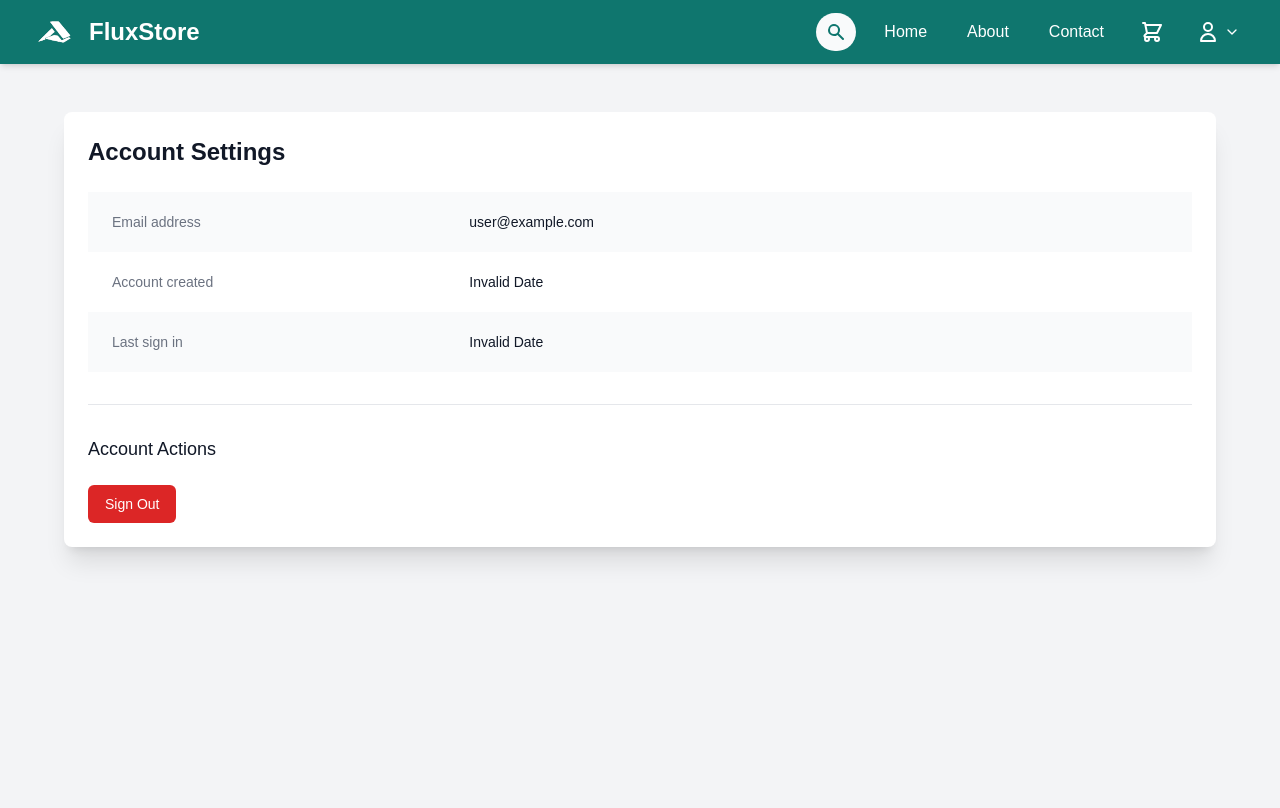
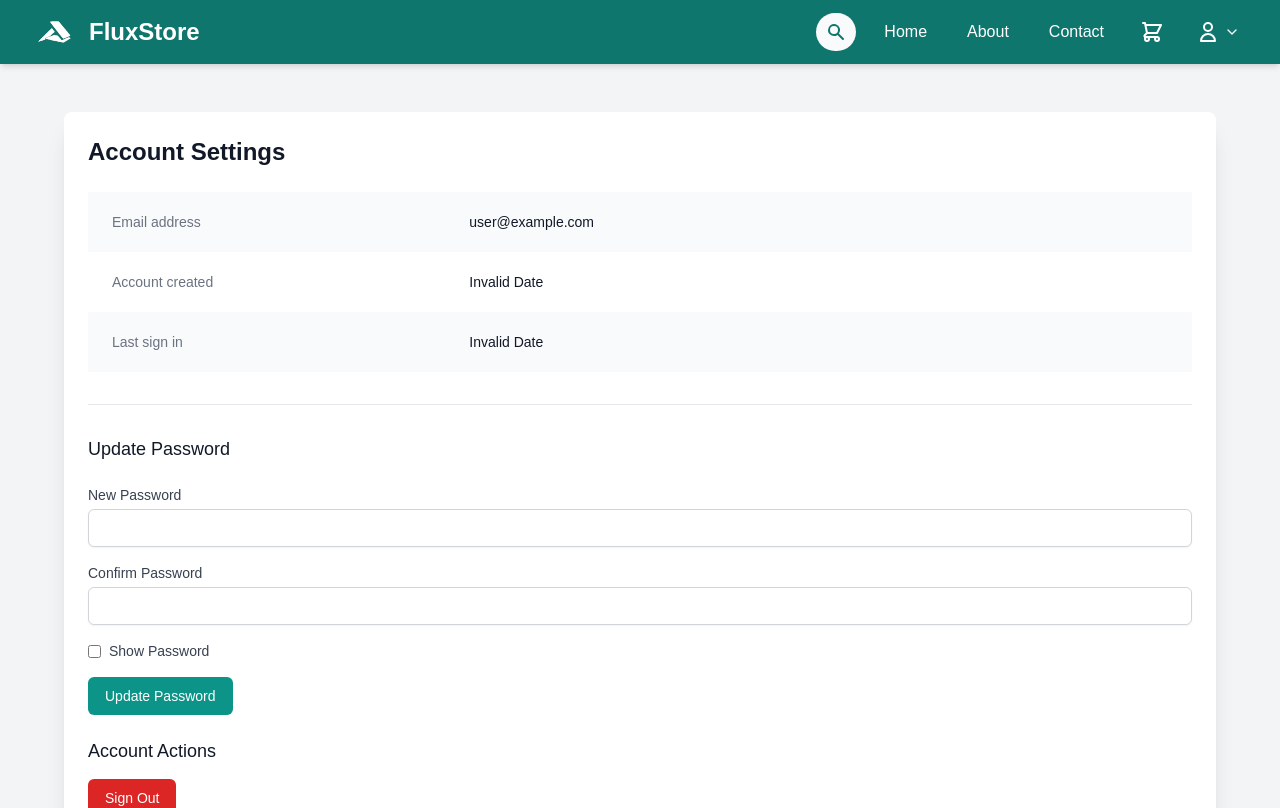
Before and after one commit to MohauMushi/FluxStore-App, a Next.js app: page /account in a window 1280 px wide. Shown: the top 808 px of the page. Built offline with nearby package versions, Linux system fonts and the light colour scheme; no server answers; sample sign-in values are in the browser's storage.

Commit message:
Updated AccountPage to add password update functionality and refactor loading indicator

```diff
--- a/app/account/page.jsx
+++ b/app/account/page.jsx
@@ -1,12 +1,19 @@
 "use client";
 
-import { useEffect } from "react";
+import { useEffect, useState } from "react";
 import { useAuth } from "../context/AuthContext";
 import { useRouter } from "next/navigation";
+import { updatePassword } from "firebase/auth";
+import LoadingSpinner from "@/components/LoadingSpinner";
 
 export default function AccountPage() {
   const { user, loading, logOut } = useAuth();
   const router = useRouter();
+  const [password, setPassword] = useState("");
+  const [showPassword, setShowPassword] = useState(false);
+  const [confirmPassword, setConfirmPassword] = useState("");
+  const [error, setError] = useState("");
+  const [success, setSuccess] = useState("");
 
   useEffect(() => {
     if (!loading && !user) {
@@ -14,12 +21,30 @@ export default function AccountPage() {
     }
   }, [user, loading, router]);
 
+  const handlePasswordUpdate = async (e) => {
+    e.preventDefault();
+    setError("");
+    setSuccess("");
+
+    if (password !== confirmPassword) {
+      setError("Passwords do not match.");
+      return;
+    }
+
+    try {
+      await updatePassword(user, password);
+      setSuccess("Password updated successfully.");
+    } catch (error) {
+      setError("Error updating password: " + error.message);
+    }
+  };
+
+  const toggleShowPassword = () => {
+    setShowPassword(!showPassword);
+  };
+
   if (loading) {
-    return (
-      <div className="min-h-screen bg-gray-100 flex flex-col justify-center items-center">
-        <div className="animate-spin rounded-full h-32 w-32 border-t-2 border-b-2 border-teal-500"></div>
-      </div>
-    );
+    return <LoadingSpinner />;
   }
 
   if (!user) {
@@ -68,13 +93,78 @@ export default function AccountPage() {
               <div className="space-y-6">
                 <div className="flex items-center justify-between">
                   <h3 className="text-lg leading-6 font-medium text-gray-900">
+                    Update Password
+                  </h3>
+                </div>
+                <form onSubmit={handlePasswordUpdate}>
+                  <div className="space-y-4">
+                    <div>
+                      <label
+                        htmlFor="password"
+                        className="block text-sm font-medium text-gray-700"
+                      >
+                        New Password
+                      </label>
+                      <input
+                        type={showPassword ? "text" : "password"}
+                        id="password"
+                        value={password}
+                        onChange={(e) => setPassword(e.target.value)}
+                        className="mt-1 block w-full px-3 py-2 border border-gray-300 rounded-md shadow-sm focus:outline-none focus:ring-teal-500 focus:border-teal-500 sm:text-sm"
+                        required
+                      />
+                    </div>
+                    <div>
+                      <label
+                        htmlFor="confirmPassword"
+                        className="block text-sm font-medium text-gray-700"
+                      >
+                        Confirm Password
+                      </label>
+                      <input
+                        type={showPassword ? "text" : "password"}
+                        id="confirmPassword"
+                        value={confirmPassword}
+                        onChange={(e) => setConfirmPassword(e.target.value)}
+                        className="mt-1 block w-full px-3 py-2 border border-gray-300 rounded-md shadow-sm focus:outline-none focus:ring-teal-500 focus:border-teal-500 sm:text-sm"
+                        required
+                      />
+                    </div>
+                    <div className="flex items-center">
+                      <input
+                        type="checkbox"
+                        id="showPassword"
+                        checked={showPassword}
+                        onChange={toggleShowPassword}
+                        className="mr-2"
+                      />
+                      <label
+                        htmlFor="showPassword"
+                        className="text-sm text-gray-700 dark:text-gray-300"
+                      >
+                        Show Password
+                      </label>
+                    </div>
+                    {error && <p className="text-red-500 text-sm">{error}</p>}
+                    {success && (
+                      <p className="text-green-500 text-sm">{success}</p>
+                    )}
+                    <button
+                      type="submit"
+                      className="inline-flex items-center px-4 py-2 border border-transparent text-sm font-medium rounded-md text-white bg-teal-600 hover:bg-teal-700 focus:outline-none focus:ring-2 focus:ring-offset-2 focus:ring-teal-500"
+                    >
+                      Update Password
+                    </button>
+                  </div>
+                </form>
+
+                <div className="mt-8">
+                  <h3 className="text-lg leading-6 font-medium text-gray-900">
                     Account Actions
                   </h3>
-                </div>
-                <div className="space-y-4">
                   <button
                     onClick={logOut}
-                    className="inline-flex items-center px-4 py-2 border border-transparent text-sm font-medium rounded-md text-white bg-red-600 hover:bg-red-700 focus:outline-none focus:ring-2 focus:ring-offset-2 focus:ring-red-500"
+                    className="inline-flex items-center px-4 py-2 mt-4 border border-transparent text-sm font-medium rounded-md text-white bg-red-600 hover:bg-red-700 focus:outline-none focus:ring-2 focus:ring-offset-2 focus:ring-red-500"
                   >
                     Sign Out
                   </button>
```
